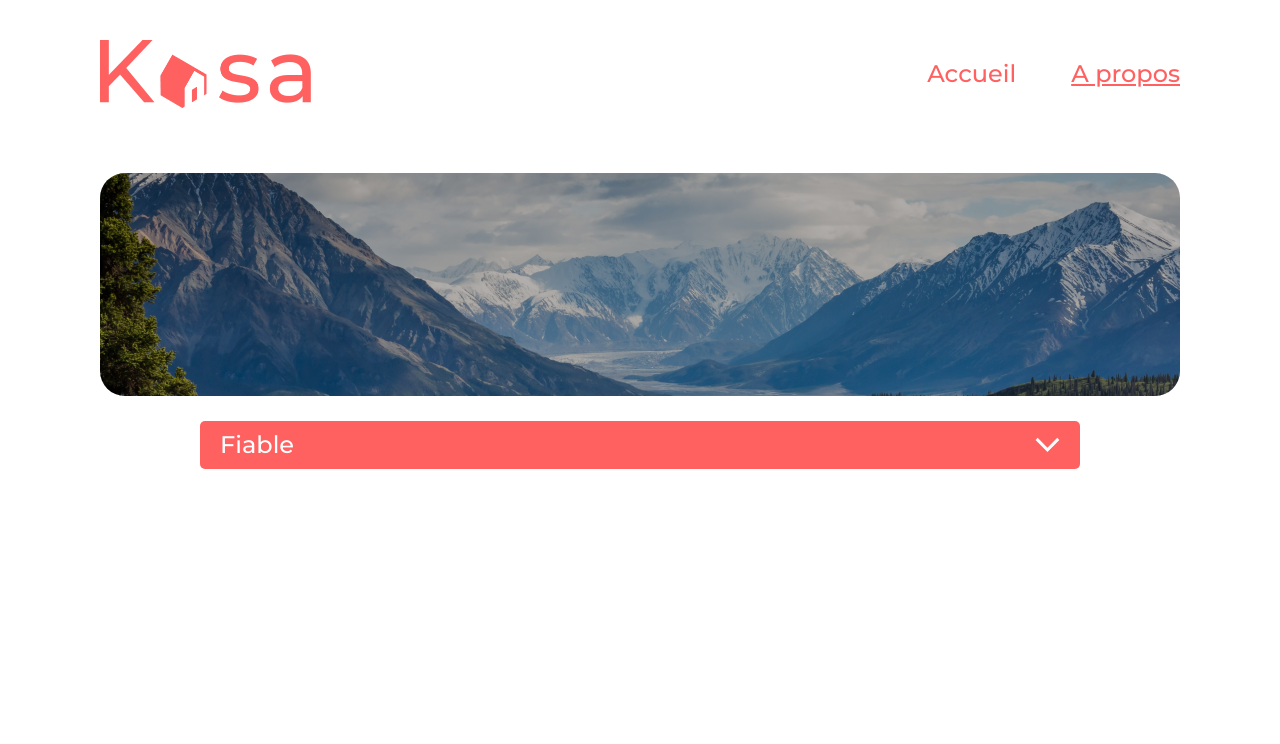
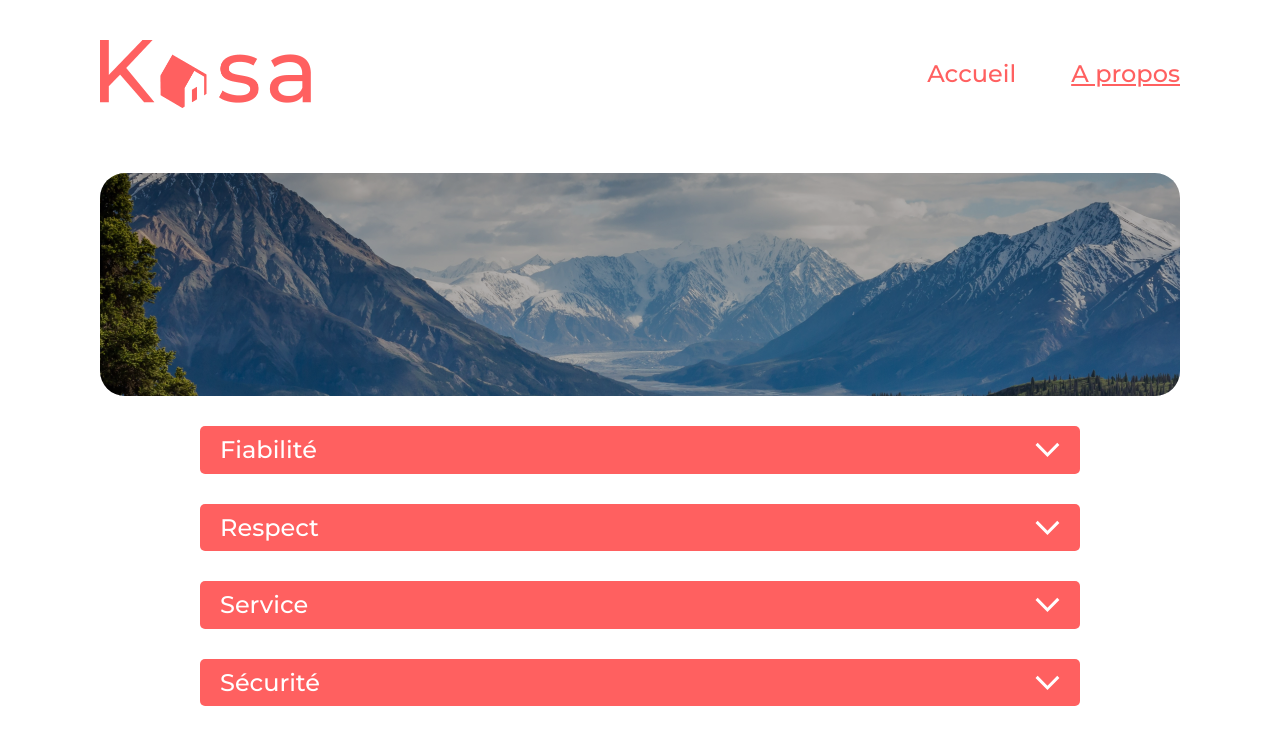
Before and after one commit to lolulo69/OCR-Projet7, a React (Create React App) app: page /about in a window 1280 px wide. Shown: the top 744 px of the page. Built offline with nearby package versions, Linux system fonts and the light colour scheme.

Commit message:
Ajout du TextSlider et d'AboutTextSliders Création de 2 components qui permettent de gérer l'affichage des sliders de texte. Pour l'instant uniquement sur la page About mais ensuite cela sera utilisé aussi sur la page room.

```diff
--- /dev/null
+++ b/src/components/AboutTextSliders.jsx
@@ -0,0 +1,19 @@
+import React from 'react';
+import { textList } from '../datas/textList';
+import TextSlider from './TextSlider';
+
+function AboutTextSliders() {
+    return (
+        <React.Fragment>
+            {textList.map((item) => (
+                <TextSlider
+                    key={item.title}
+                    title={item.title}
+                    text={item.text}
+                />
+            ))}
+        </React.Fragment>
+    );
+}
+
+export default AboutTextSliders;
--- a/src/components/TextSlider.jsx
+++ b/src/components/TextSlider.jsx
@@ -1,12 +1,22 @@
-function TextSlider() {
+import React, { useState } from 'react';
+
+function TextSlider({ title, text }) {
+    const [isOpen, setIsOpen] = useState(false);
+
+    function toggleIsOpen() {
+        setIsOpen((prevIsOpen) => !prevIsOpen);
+    }
+
     return (
-        <div className="textSlider">
-            <h3 className="textSlider__title">Fiable</h3>
+        <React.Fragment>
+            <div onClick={toggleIsOpen} className="textSlider">
+                <h3 className="textSlider__title">{title}</h3>
                 <svg
                     width="25"
                     height="15"
                     viewBox="0 0 25 15"
                     fill="none"
+                    transform={isOpen ? 'scale(1, -1)' : 'scale(1, 1)'}
                     xmlns="http://www.w3.org/2000/svg"
                 >
                     <path
@@ -15,6 +25,12 @@
                     />
                 </svg>
             </div>
+            {isOpen && (
+                <div className="textContent">
+                    <p className="textContent__text">{text}</p>
+                </div>
+            )}
+        </React.Fragment>
     );
 }
 
--- /dev/null
+++ b/src/datas/textList.js
@@ -0,0 +1,18 @@
+export const textList = [
+    {
+        title: "Fiabilité",
+        text: "Les annonces postées sur Kasa garantissent une fiabilité totale. Les photos sont conformes aux logements, et toutes les informations sont régulièrement vérifiées par nos équipes.",
+    },
+    {
+        title: "Respect",
+        text: "La bienveillance fait partie des valeurs fondatrices de Kasa. Tout comportement discriminatoire ou de perturbation du voisinage entraînera une exclusion de notre plateforme.",
+    },
+    {
+        title: "Service",
+        text: "Nos équipes se tiennent à votre disposition pour vous fournir une expérience parfaite. N'hésitez pas à nous contacter si vous avez la moindre question.",
+    },
+    {
+        title: "Sécurité",
+        text: "La sécurité est la priorité de Kasa. Aussi bien pour nos hôtes que pour les voyageurs, chaque logement correspond aux critères de sécurité établis par nos services. En laissant une note aussi bien à l'hôte qu'au locataire, cela permet à nos équipes de vérifier que les standards sont bien respectés. Nous organisons également des ateliers sur la sécurité domestique pour nos hôtes.",
+    }
+]
--- a/src/pages/About.jsx
+++ b/src/pages/About.jsx
@@ -1,12 +1,12 @@
 import React from 'react';
 import Banner from '../components/Banner';
-import TextSlider from '../components/TextSlider';
+import AboutTextSliders from '../components/AboutTextSliders';
 
 function About() {
     return (
         <React.Fragment>
             <Banner bannerLocation="about" />
-            <TextSlider />
+            <AboutTextSliders />
         </React.Fragment>
     );
 }
--- a/src/styles/layout/_textSlider.scss
+++ b/src/styles/layout/_textSlider.scss
@@ -4,8 +4,11 @@
     align-items: center;
     background-color: $primary-color;
     margin: 0 200px;
+    margin-top: 30px;
     padding: 10px 20px;
     border-radius: 5px;
+    position: relative;
+    z-index: 1;
 
     &__title {
         color: $secondary-color;
@@ -13,3 +16,21 @@
         font-weight: 500;
     }
 }
+
+.textContent {
+    display: flex;
+    align-items: flex-end;
+    background-color: $background-color;
+    margin: 0 200px;
+    margin-top: -10px;
+    padding: 10px 20px;
+    padding-top: 35px;
+    position: relative;
+    z-index: 0;
+
+    &__text {
+        color: $primary-color;
+        font-size: 24px;
+        font-weight: 400;
+    }
+}
```
Lines whose indentation alone changed are shown as unchanged.
